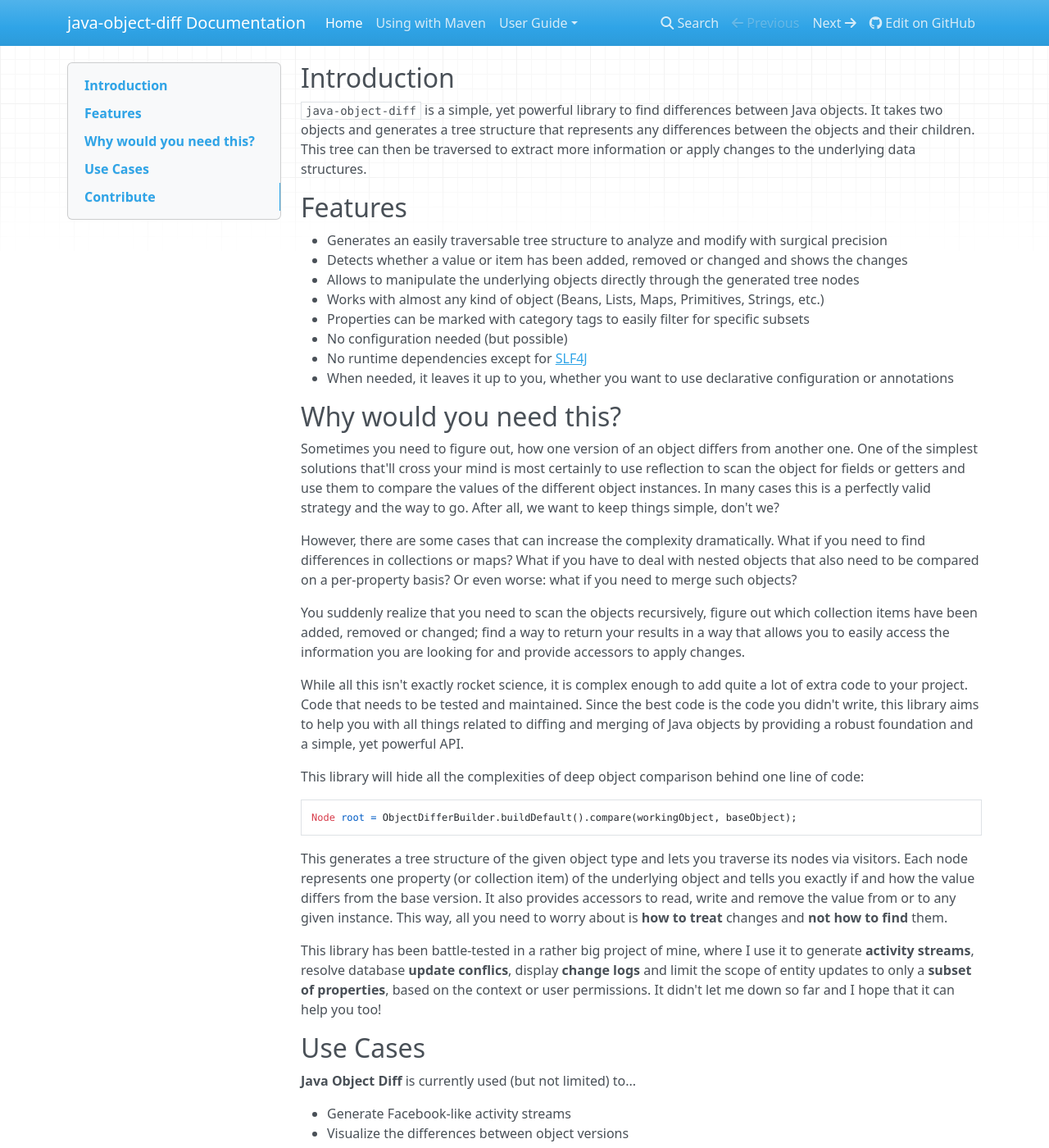
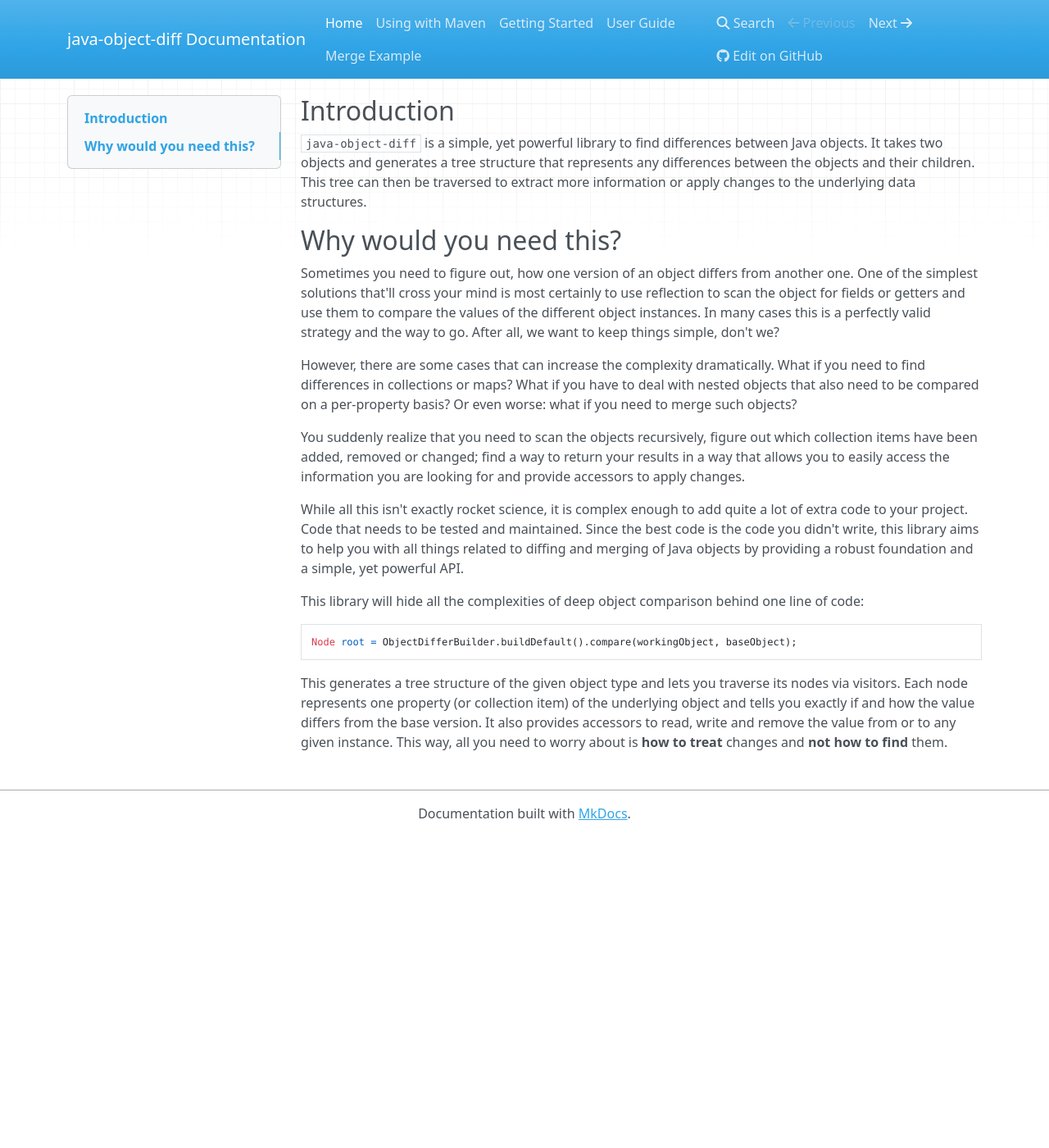
Before and after one commit to SQiShER/java-object-diff, an MkDocs documentation site: the page built from docs/index.md, in a window 1280 px wide and 1400 px high. Shown: the whole window at 82% size. Built offline with MkDocs 1.6.1, drawn with Linux system fonts in a browser that asks for light colours; nearby versions of some CDN libraries; old or Windows-style settings are respelled for this version of MkDocs; some of the changed text lies outside the part shown.

Commit message:
Documentation cleanup

````diff
--- a/docs/index.md
+++ b/docs/index.md
@@ -1,17 +1,6 @@
 ## Introduction
 
 `java-object-diff` is a simple, yet powerful library to find differences between Java objects. It takes two objects and generates a tree structure that represents any differences between the objects and their children. This tree can then be traversed to extract more information or apply changes to the underlying data structures.
-
-## Features
-
-* Generates an easily traversable tree structure to analyze and modify with surgical precision
-* Detects whether a value or item has been added, removed or changed and shows the changes
-* Allows to manipulate the underlying objects directly through the generated tree nodes
-* Works with almost any kind of object (Beans, Lists, Maps, Primitives, Strings, etc.)
-* Properties can be marked with category tags to easily filter for specific subsets
-* No configuration needed (but possible)
-* No runtime dependencies except for [SLF4J](http://www.slf4j.org/)
-* When needed, it leaves it up to you, whether you want to use declarative configuration or annotations
 
 ## Why would you need this?
 
@@ -30,19 +19,3 @@
 ```
 
 This generates a tree structure of the given object type and lets you traverse its nodes via visitors. Each node represents  one property (or collection item) of the underlying object and tells you exactly if and how the value differs from the base version. It also  provides accessors to read, write and remove the value from or to any given instance. This way, all you need to worry about is **how to treat** changes and **not how to find** them.
-
-This library has been battle-tested in a rather big project of mine, where I use it to generate **activity streams**, resolve database **update conflics**, display **change logs** and limit the scope of entity updates to only a **subset of properties**, based on the context or user permissions. It didn't let me down so far and I hope that it can help you too!
-
-## Use Cases
-
-**Java Object Diff** is currently used (but not limited) to...
-
-* Generate Facebook-like activity streams
-* Visualize the differences between object versions
-* Automatically resolve conflicts on concurrent database updates
-* Detect and persist only properties that were actually changed
-
-## Contribute
-
-You discovered a bug or have an idea for a new feature? Great, why don't you send me a [Pull
-Request (PR)](https://help.github.com/articles/using-pull-requests) so everyone can benefit from it? To help you getting started, [here](https://github.com/SQiShER/java-object-diff/blob/master/CONTRIBUTING.md) is a brief guide with everyting you need to know to get involved!
--- a/mkdocs.yml
+++ b/mkdocs.yml
@@ -1,10 +1,8 @@
 site_name: java-object-diff Documentation
 repo_url: https://github.com/SQiShER/java-object-diff
-include_search: true
 pages:
 - ['index.md', 'Home']
 - ['maven.md', 'Using with Maven']
-- ['getting-started.md', 'User Guide', 'Getting Started']
-- ['anatomy.md', 'User Guide', 'Anatomy of java-object-diff']
-- ['nodes.md', 'User Guide', 'This is the DiffNode']
-- ['merging.md', 'User Guide', 'Merging']
+- ['getting-started.md', 'Getting Started']
+- ['user-guide.md', 'User Guide']
+- ['merging.md', 'Merge Example']
````
Also changed, not shown: docs/nodes.md (deleted, +0 -49 lines), docs/user-guide.md (renamed from docs/anatomy.md).
